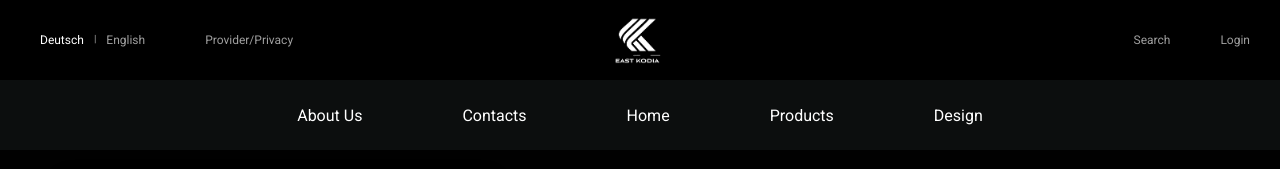
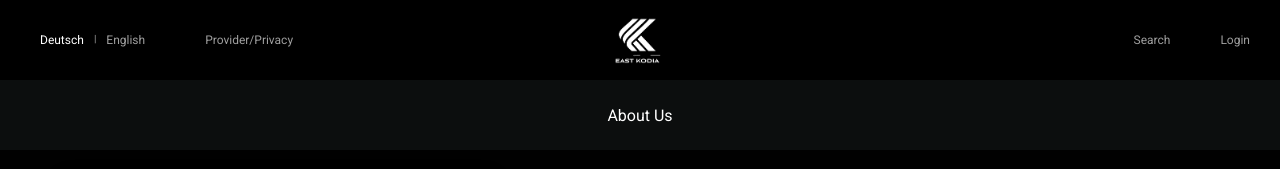
Before and after one commit to anaomart/kodia-2, a plain HTML site: page contacts.html in a window 1280 px wide. Shown: the top 169 px of the page. Drawn offline with nearby package versions, Linux system fonts and the light colour scheme.

```diff
--- a/contacts.html
+++ b/contacts.html
@@ -45,17 +45,14 @@
         <!-- small Nav -->
         <div>
             <div class="bottom-nav parallax-element">
-                <!-- <a href="#">Art & Culture</a>
-                 <a href="#">Sustainability</a>
-                 <a href="index2.html">Design</a>
-                 <a href="#">Innovation</a>
-                 <a href="#">Exclusive</a>
-                 <a href="#">Vehicles</a> -->
-                <a href="./aboutus.html">About Us</a>
-                <a href="./contacts.html">Contacts</a>
+                <div>
+
+                    <a href="./aboutus.html">About Us</a>
+                </div>
+                <!-- <a href="./contacts.html">Contacts</a>
                 <a href="./index.html">Home</a>
                 <a href="./productpage.html">Products</a>
-                <a href="index2.html">Design</a>
+                <a href="index2.html">Design</a> -->
             </div>
         </div>
         <!-- small Nav -->
--- a/style.css
+++ b/style.css
@@ -11,6 +11,12 @@
   padding: 0;
   box-sizing: border-box;
   font-family: "Roboto", sans-serif;
+  outline: 0;
+  outline: none;
+  -webkit-tap-highlight-color: transparent;
+  -moz-tap-highlight-color: transparent;
+  -o-tap-highlight-color: transparent;
+  tap-highlight-color: transparent;
 }
 
 ul,
```
